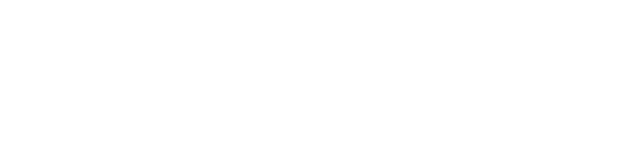
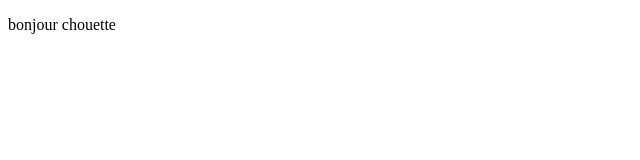
Before and after one commit to fatimazen/agence-immobiliere, a plain HTML site: page index.html in a window 1280 px wide. Shown: the whole page, without its empty margins (0-640 px from the left). Drawn offline with Linux system fonts and the light colour scheme.

Commit message:
agence immo

```diff
--- a/index.html
+++ b/index.html
@@ -8,6 +8,7 @@
     <link rel="stylesheet" href="style.css">
 </head>
 <body>
+    <p>bonjour chouette </p>
 
 </body>
 </html>
```
